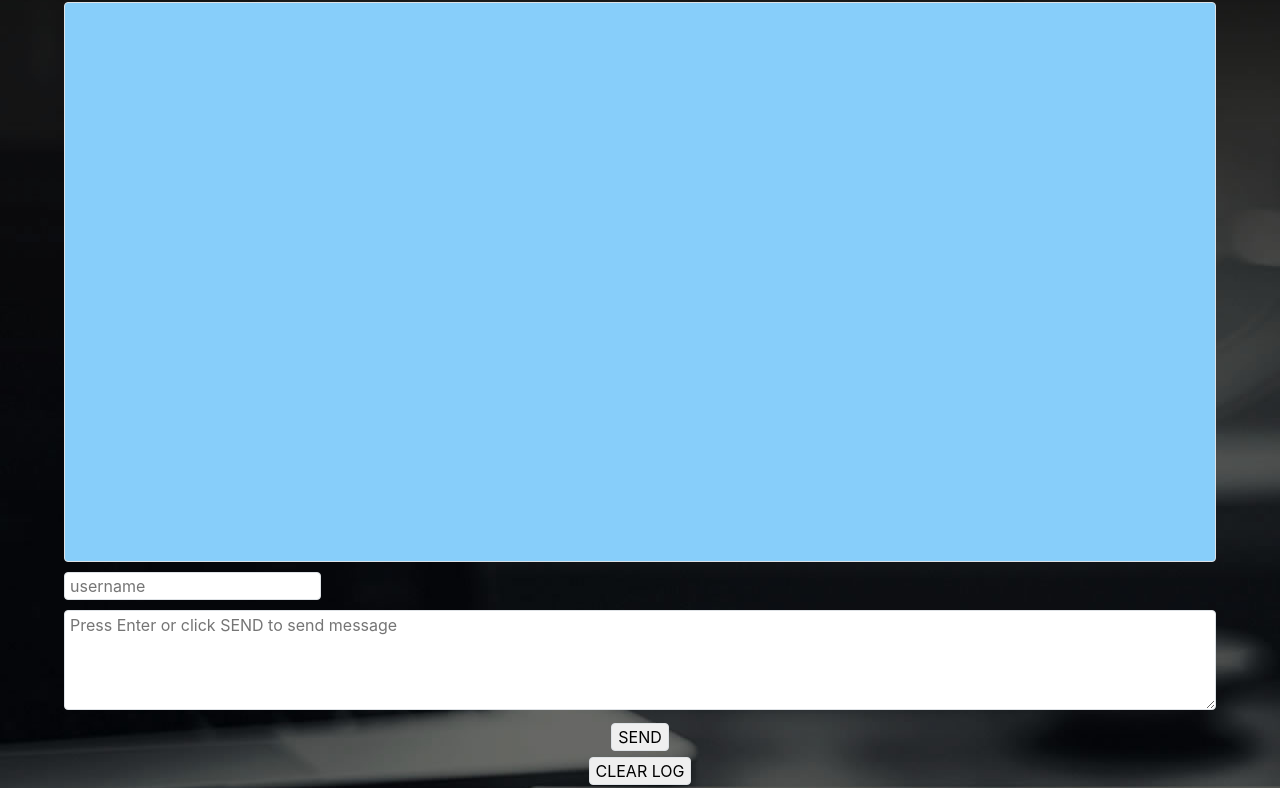
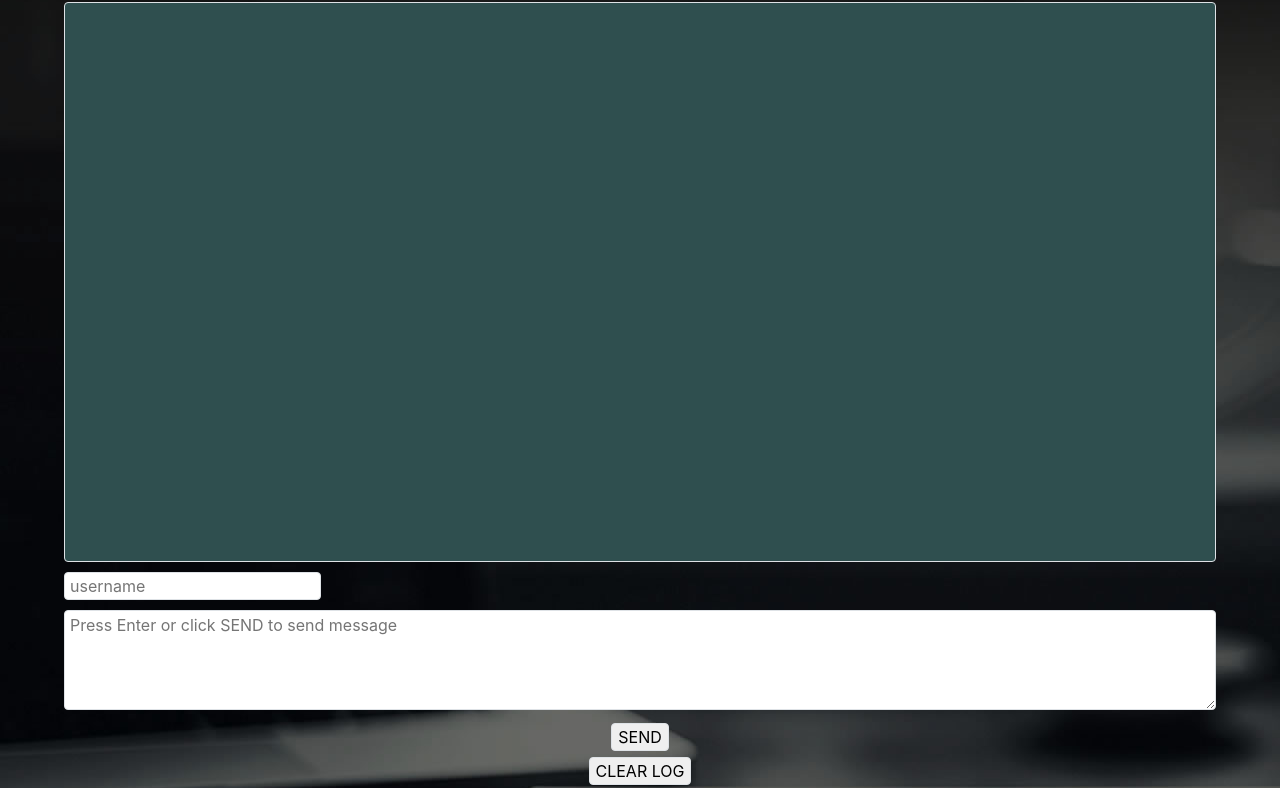
Before and after one commit to nidvar/chatbox, a plain HTML site: page index.html in a window 1280 px wide. Shown: the part 54-842 px from the top of the page. Drawn offline with nearby package versions, Linux system fonts and the light colour scheme; no server answers.

Commit message:
Update style.css

```diff
--- a/style.css
+++ b/style.css
@@ -16,7 +16,7 @@ h1{
     margin:auto;
 }
 #root{
-    background-color:lightskyblue;
+    background-color:darkslategrey;
     padding:10px;
     border:1px solid #dee2e6;
     height:70vh;
```
